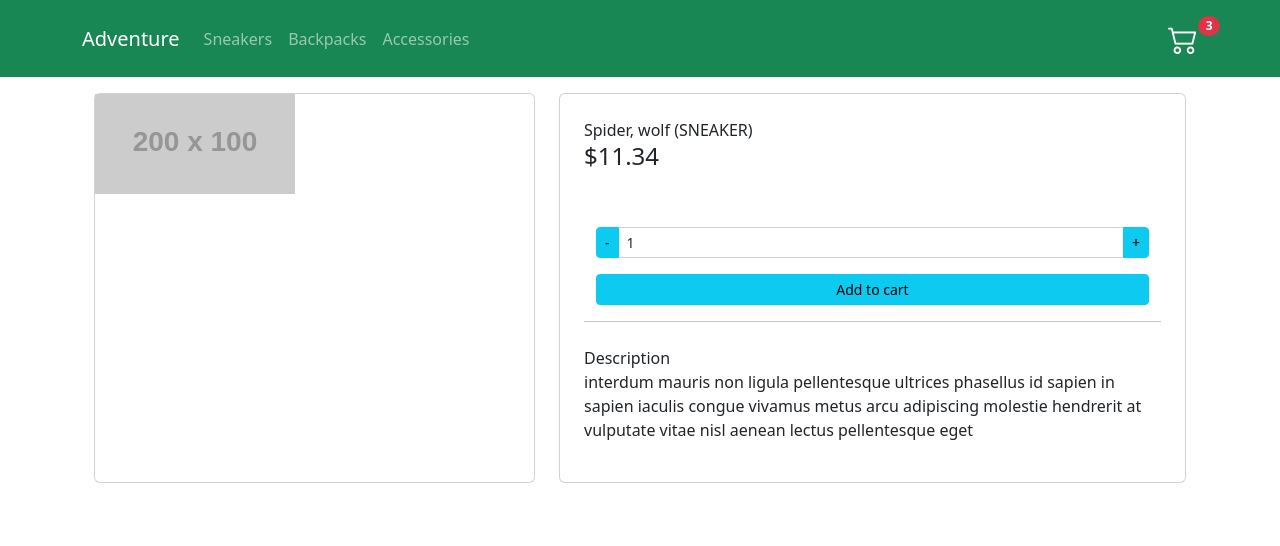
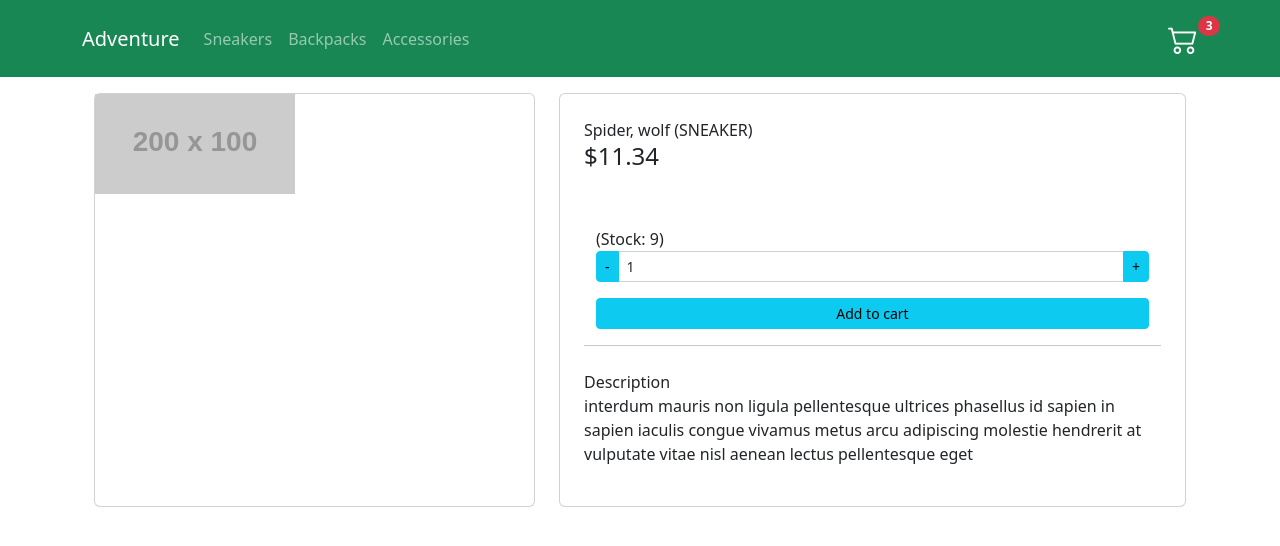
Before and after one commit to JoaquinBuxo/react-ecommerce, a React (Create React App) app: page /item/1 in a window 1280 px wide. Shown: the top 546 px of the page. Built offline with nearby package versions, Linux system fonts and the light colour scheme.

Commit message:
adding functionality to the ItemDetail

```diff
--- a/src/components/ItemCount.jsx
+++ b/src/components/ItemCount.jsx
@@ -19,6 +19,7 @@ const ItemCount = (props) => {
     <div className="container mt-5">
       <div className="row">
         <div className="col-sm-12">
+          <div>(Stock: {props.stock})</div>
           <div className="input-group mb-3">
             <button className="btn btn-info btn-sm" onClick={removeItem}>
               -
--- a/src/components/ItemDetail.jsx
+++ b/src/components/ItemDetail.jsx
@@ -1,10 +1,14 @@
+import { useState } from "react";
+import { Link } from "react-router-dom";
 import ItemCount from "./ItemCount";
 
-const onAdd = (numProducts) => {
-  console.log(`Have been added ${numProducts} products to the cart`);
-};
+const ItemDetail = (props) => {
+  const [numProducts, setNumProducts] = useState(0);
 
-const ItemDetail = (props) => {
+  const onAdd = (count) => {
+    setNumProducts(count);
+  };
+
   return (
     <div className="container-fluid mt-2 mb-3">
       <div className="row no-gutters">
@@ -26,7 +30,17 @@ const ItemDetail = (props) => {
               </span>
               <h4 className="font-weight-bold">{props.item["item-price"]}</h4>
             </div>
-            <ItemCount stock={5} init={1} onAdd={onAdd} />
+            {numProducts > 0 ? (
+              <Link to="/cart">
+                <button type="button">CART</button>
+              </Link>
+            ) : (
+              <ItemCount
+                stock={props.item["item-stock"]}
+                init={1}
+                onAdd={onAdd}
+              />
+            )}
             <hr />
             <div className="product-description">
               <div className="mt-2">
--- a/src/data/MOCK_DATA.json
+++ b/src/data/MOCK_DATA.json
@@ -5,6 +5,7 @@
     "item-name": "Spider, wolf (SNEAKER)",
     "item-description": "interdum mauris non ligula pellentesque ultrices phasellus id sapien in sapien iaculis congue vivamus metus arcu adipiscing molestie hendrerit at vulputate vitae nisl aenean lectus pellentesque eget",
     "item-price": "$11.34",
+    "item-stock": "9",
     "category-id": "sneakers"
   },
   {
@@ -13,6 +14,7 @@
     "item-name": "Deer, barasingha (SNEAKER)",
     "item-description": "in imperdiet et commodo vulputate justo in blandit ultrices enim lorem ipsum dolor sit amet consectetuer adipiscing elit proin interdum mauris non ligula",
     "item-price": "$42.31",
+    "item-stock": "7",
     "category-id": "sneakers"
   },
   {
@@ -21,6 +23,7 @@
     "item-name": "Dove, ring (SNEAKER)",
     "item-description": "pellentesque volutpat dui maecenas tristique est et tempus semper est quam pharetra magna ac consequat metus sapien ut nunc vestibulum ante ipsum",
     "item-price": "$22.34",
+    "item-stock": "7",
     "category-id": "sneakers"
   },
   {
@@ -29,6 +32,7 @@
     "item-name": "Yellow-throated sandgrouse (BACKPACK)",
     "item-description": "justo sit amet sapien dignissim vestibulum vestibulum ante ipsum primis in faucibus orci luctus et ultrices posuere cubilia curae nulla dapibus dolor vel est donec odio justo",
     "item-price": "$15.72",
+    "item-stock": "3",
     "category-id": "backpacks"
   },
   {
@@ -37,6 +41,7 @@
     "item-name": "Great kiskadee (BACKPACK)",
     "item-description": "id ligula suspendisse ornare consequat lectus in est risus auctor sed tristique in tempus sit amet sem fusce consequat nulla",
     "item-price": "$24.04",
+    "item-stock": "7",
     "category-id": "backpacks"
   },
   {
@@ -45,6 +50,7 @@
     "item-name": "Kirk's dik dik (BACKPACK)",
     "item-description": "nulla suspendisse potenti cras in purus eu magna vulputate luctus cum sociis natoque penatibus et magnis dis parturient montes nascetur ridiculus mus vivamus vestibulum sagittis sapien cum sociis",
     "item-price": "$34.11",
+    "item-stock": "4",
     "category-id": "backpacks"
   },
   {
@@ -53,6 +59,7 @@
     "item-name": "Gecko, tokay (BACKPACK)",
     "item-description": "id sapien in sapien iaculis congue vivamus metus arcu adipiscing molestie hendrerit at vulputate vitae nisl aenean lectus pellentesque eget",
     "item-price": "$11.95",
+    "item-stock": "6",
     "category-id": "backpacks"
   },
   {
@@ -61,6 +68,7 @@
     "item-name": "Cape clawless otter (BACKPACK)",
     "item-description": "consequat varius integer ac leo pellentesque ultrices mattis odio donec vitae nisi nam ultrices libero non mattis pulvinar nulla pede ullamcorper augue a suscipit",
     "item-price": "$30.13",
+    "item-stock": "6",
     "category-id": "backpacks"
   },
   {
@@ -69,6 +77,7 @@
     "item-name": "African buffalo (ACCESORIES)",
     "item-description": "viverra pede ac diam cras pellentesque volutpat dui maecenas tristique est et tempus semper est quam pharetra magna ac consequat metus sapien ut",
     "item-price": "$24.01",
+    "item-stock": "8",
     "category-id": "accesories"
   },
   {
@@ -77,6 +86,7 @@
     "item-name": "Woodpecker, red-headed (ACCESORIES)",
     "item-description": "eget semper rutrum nulla nunc purus phasellus in felis donec semper sapien a libero nam dui proin leo odio porttitor id consequat in consequat ut nulla sed",
     "item-price": "$33.78",
+    "item-stock": "3",
     "category-id": "accesories"
   }
 ]
```
